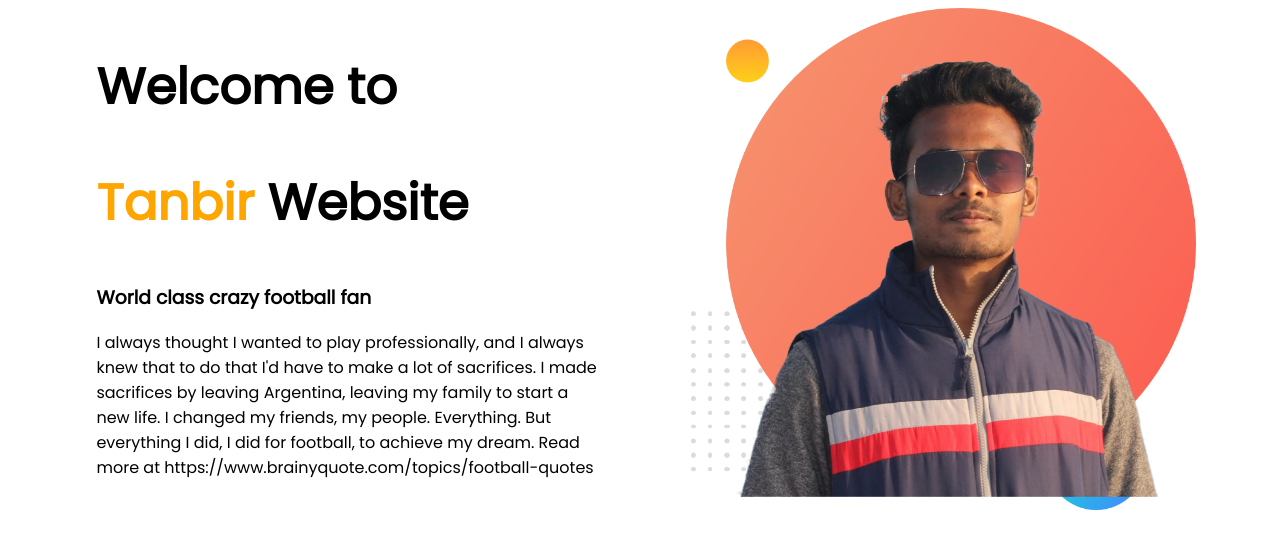
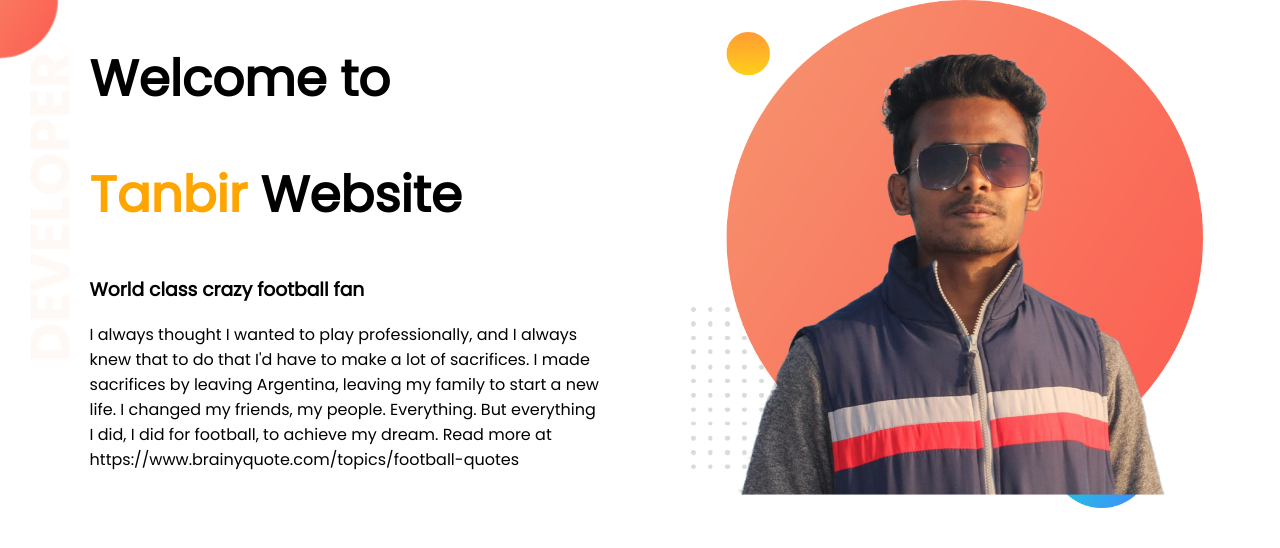
Before and after one commit to tanbirsakib/tanbir-portfolio, a plain HTML site: page index.html in a window 1280 px wide. Drawn offline with Linux system fonts and the light colour scheme.

Commit message:
added backgrounf

```diff
--- a/index.html
+++ b/index.html
@@ -9,7 +9,7 @@
 
 </head>
 <body>
-    <section>
+    <section class="set-backgroung">
         <div class="set-width">
             <h1>Welcome to</h1>
             <h1><span class="name-color">Tanbir</span> Website</h1>
--- a/style.css
+++ b/style.css
@@ -3,6 +3,7 @@ h1{
 }
 body{
     font-family: 'Poppins', sans-serif;
+    margin: 0;
 }
 .name-color{
     color: orange;
@@ -17,3 +18,8 @@ body{
 .set-width img{
     width: 100%;
 }
+.set-backgroung{
+    background-image: url("images/top-banner.png");
+    height:500px;
+    background-repeat:no-repeat;
+}
```
